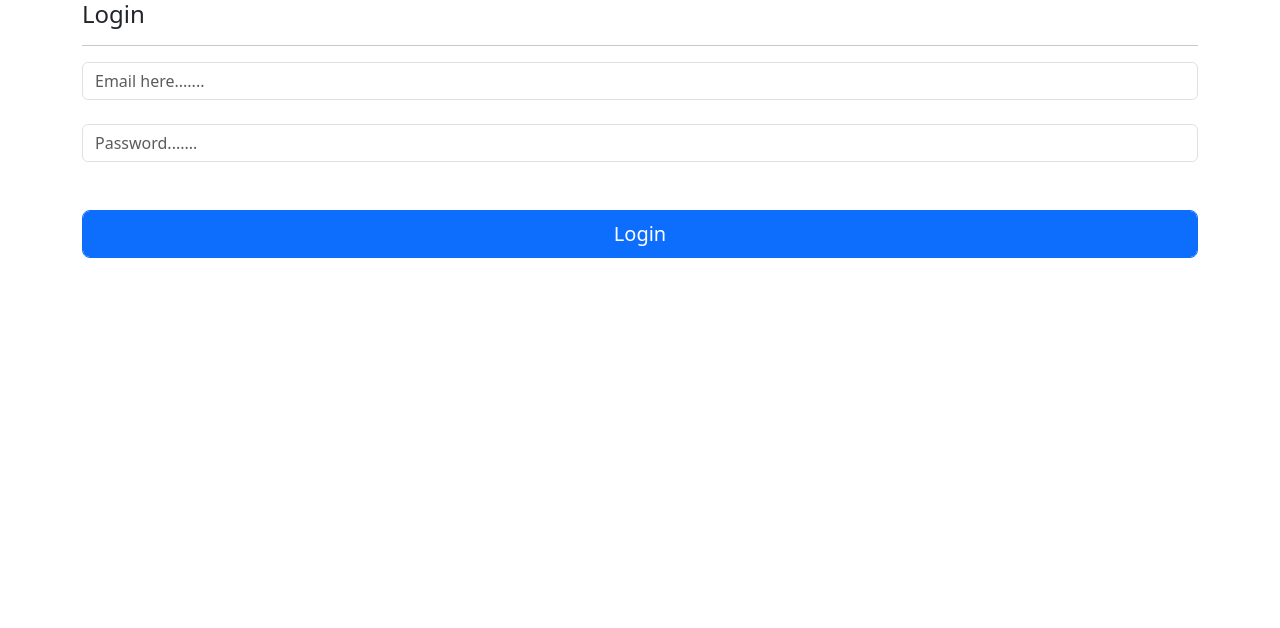
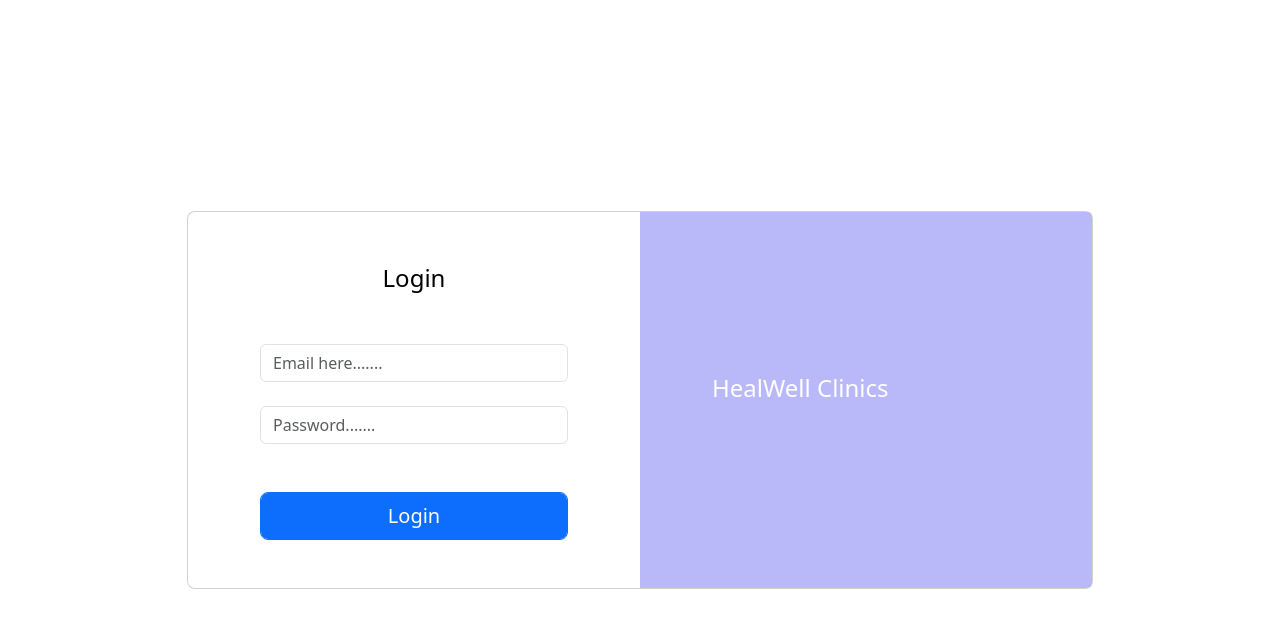
Before and after one commit to AkhilBabuRadhakrishnapilai/CMS_2024_Angular, an Angular app: page /login in a window 1280 px wide. Shown: the top 628 px of the page. Built offline with nearby package versions, Linux system fonts and the light colour scheme.

Commit message:
admin final

```diff
--- a/src/app/admin/admin-add/admin-add.component.html
+++ b/src/app/admin/admin-add/admin-add.component.html
@@ -1,5 +1,6 @@
+
 <div class="container">
-    <h3>Add User</h3>
+    <h3>ADD USER</h3>
     <hr>
     <!-- template driven form -->
     <form name="formUser" #form="ngForm" autocomplete="off" novalidate (ngSubmit)="onSubmit(form)">
--- a/src/app/admin/admin-add/admin-add.component.scss
+++ b/src/app/admin/admin-add/admin-add.component.scss
@@ -0,0 +1,37 @@
+.container {
+    max-width: 800px;
+    margin: auto;
+}
+
+form {
+    display: flex;
+    flex-wrap: wrap;
+}
+
+.form-group {
+    flex: 1 1 45%;
+    margin: 10px;
+}
+
+label {
+    display: block;
+    margin-bottom: 5px;
+}
+
+input, select, button {
+    width: 100%;
+}
+
+button {
+    margin-top: 20px;
+}
+
+.validation-error {
+    margin-top: 5px;
+}
+
+@media (max-width: 600px) {
+    .form-group {
+        flex: 1 1 100%;
+    }
+}
--- a/src/app/admin/admin-dash/admin-dash.component.html
+++ b/src/app/admin/admin-dash/admin-dash.component.html
@@ -3,7 +3,11 @@
     <div style="height: 100%;">
         <div class="row" style="height:100% ;">
             <div class="col-md-2 class1" style="height: 100%;"><app-admin-sidenav></app-admin-sidenav></div>
-            <div class="col-md-10 class2"> hai hellow</div>
+            <div class="col-md-10 class2"> <div class="card">
+                <div class="card-body">
+                    “Physical fitness is not only one of the most important keys to a healthy body, it is the basic of dynamic and creative intellectual activity.” – John F. Kennedy
+                </div>
+              </div></div>
         </div>
     </div>
 </body>
--- a/src/app/admin/admin-dash/admin-dash.component.scss
+++ b/src/app/admin/admin-dash/admin-dash.component.scss
@@ -0,0 +1,3 @@
+.class2{
+    margin-top: 255px;
+}
--- a/src/app/admin/admin-list/admin-list.component.html
+++ b/src/app/admin/admin-list/admin-list.component.html
@@ -11,7 +11,7 @@
                             placeholder="Type search text here......"
                             [(ngModel)]="searchTerm">
                         </div>
-                        <div>ha</div>
+                        <br>
                         <div>
                             <a [routerLink]="['/admin/add']" role="button" class="btn btn-outline-secondary custom-margin">
                                 <span><i class="fa fa-user-plus fa-lg"></i></span><br>
@@ -19,9 +19,8 @@
                             </a>
                         </div>
                      </div>
-
-
                 </div>
+                <br>
                 <table class="table table-bordered table-stripped">
                     <thead>
                         <tr>
--- a/src/app/admin/admin-sidenav/admin-sidenav.component.html
+++ b/src/app/admin/admin-sidenav/admin-sidenav.component.html
@@ -1,10 +1,10 @@
 <div class="flex-container">
-    <div><button type="button" class="btn btn-link button-content">Manage Employees</button></div>
+    <!-- <div><button type="button" class="btn btn-link button-content">Manage Employees</button></div> -->
     <div><a [routerLink]="['/admin/list']" role="button" class="btn btn-outline-secondary custom-margin">
-        <span></span><br>
+        <span><i class="fa-solid fa-user-nurse"></i></span><br>
         Employees
     </a></div>
+    <!-- <div>hdfgbzdfh</div>
     <div>hdfgbzdfh</div>
-    <div>hdfgbzdfh</div>
-    <div>hdfgbzdfh</div>
+    <div>hdfgbzdfh</div> -->
 </div>
--- a/src/app/auth/auth.component.html
+++ b/src/app/auth/auth.component.html
@@ -1,7 +1,19 @@
 <div class="container">
-    <div>
-        <h4>Login</h4>
-        <hr>
+    <section class="h-100 gradient-form" style="background-color: #ffffff;">
+        <div class="container py-5 h-100">
+          <div class="row d-flex justify-content-center align-items-center h-100">
+            <div class="col-xl-10">
+              <div class="card rounded-3 text-black">
+                <div class="row g-0">
+                  <div class="col-lg-6">
+                    <div class="card-body p-md-5 mx-md-4">
+
+                      <div class="text-center">
+                        <!-- <img src="https://mdbcdn.b-cdn.net/img/Photos/new-templates/bootstrap-login-form/lotus.webp"
+                          style="width: 185px;" alt="logo"> -->
+                        <h4 class="mt-1 mb-5 pb-1">Login</h4>
+                      </div>
+
                       <form [formGroup]="loginForm" (ngSubmit)="loginCredentials()">
                         <div class="form-group">
                             <input type="text" placeholder="Email here......." formControlName="email" class="form-control" />
@@ -29,6 +41,20 @@
                             {{error}}
                         </div>
                     </form>
+
                     </div>
                   </div>
+                  <div class="col-lg-6 d-flex align-items-center gradient-custom-2">
+                    <div class="text-white px-3 py-4 p-md-5 mx-md-4">
+                      <h4 class="mb-4">HealWell Clinics</h4>
+                      <p class="small mb-0"></p>
+                    </div>
+                  </div>
+                </div>
+              </div>
+            </div>
+          </div>
+        </div>
+      </section>
+</div>
 <router-outlet></router-outlet>
--- a/src/app/auth/auth.component.scss
+++ b/src/app/auth/auth.component.scss
@@ -0,0 +1,22 @@
+.gradient-custom-2 {
+    /* fallback for old browsers */
+    background: #b9b9fa;
+
+    /* Chrome 10-25, Safari 5.1-6 */
+    background: -webkit-linear-gradient(#b9b9fa);
+
+    /* W3C, IE 10+/ Edge, Firefox 16+, Chrome 26+, Opera 12+, Safari 7+ */
+    background: linear-gradient(#b9b9fa);
+    }
+
+    @media (min-width: 768px) {
+    .gradient-form {
+    height: 100vh !important;
+    }
+    }
+    @media (min-width: 769px) {
+    .gradient-custom-2 {
+    border-top-right-radius: .3rem;
+    border-bottom-right-radius: .3rem;
+    }
+    }
--- a/src/app/shared/home/home.component.html
+++ b/src/app/shared/home/home.component.html
@@ -10,24 +10,24 @@
 
 <body>
     <header>
-        <nav class="navbar navbar-expand-lg navbar-light " style="background-color: black;">
+        <nav class="navbar navbar-expand-lg navbar-light " style="background-color: #b9b9fa;">
             <a class="navbar-brand" href="#" style="color:white;">HealWell</a>
             <button class="navbar-toggler" type="button" data-toggle="collapse" data-target="#navbarNav"
                 aria-controls="navbarNav" aria-expanded="false" aria-label="Toggle navigation"
                 style="background-color:white; color: white;">
                 <span class="navbar-toggler-icon" style="color:black;"></span>
             </button>
-            <div class="collapse navbar-collapse" id="navbarNav" style="margin-left: 70%;">
+            <div class="collapse navbar-collapse" id="navbarNav" style="margin-left: 80%;">
                 <ul class="navbar-nav">
                     <li class="nav-item active">
-                        <a class="nav-link" href="#" style="color:white;">Home <span class="sr-only"></span></a>
+                        <a class="nav-link" href=" " style="color:white;">Home <span class="sr-only"></span></a>
                     </li>
-                    <li class="nav-item">
+                    <!-- <li class="nav-item">
                         <a class="nav-link" href="#" style="color:white;">Features</a>
                     </li>
                     <li class="nav-item">
                         <a class="nav-link" href="#" style="color:white;">Pricing</a>
-                    </li>
+                    </li> -->
                     <li class="nav-item">
                         <a class="nav-link" [routerLink]="['/login']" role="button" style="color:white;">Login</a>
                     </li>
```
Lines whose indentation alone changed are shown as unchanged.
